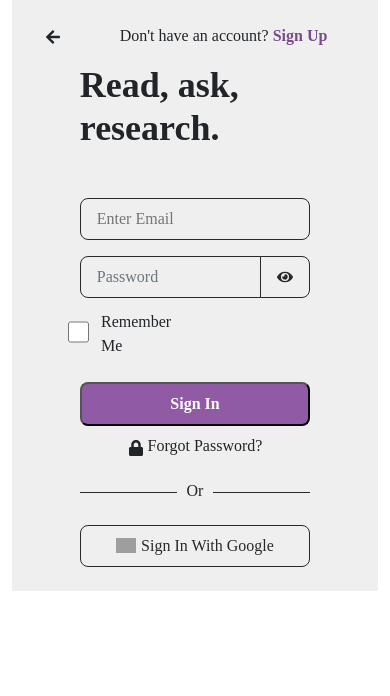
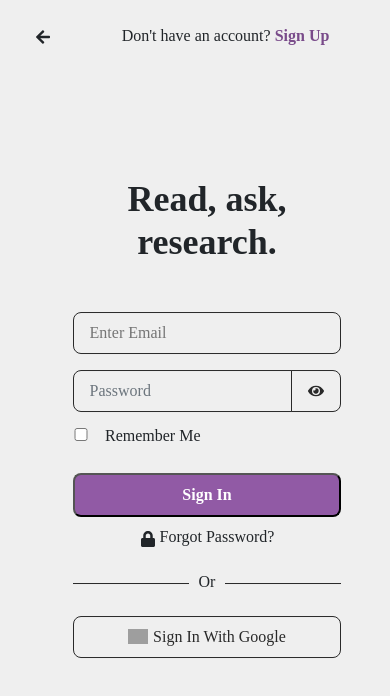
Before and after one commit to Christian-roi/frontend-healthcare, a React (Create React App) app: page /login in a window 390 px wide. Shown: the top 696 px of the page. Built offline with nearby package versions, Linux system fonts and the light colour scheme; grey boxes are pictures that could not be loaded.

Commit message:
responsive layout LogIn & SignUp

```diff
--- a/src/components/AuthLayout.css
+++ b/src/components/AuthLayout.css
@@ -1,9 +1,13 @@
-.row-auth {
+.row-auth, .row-name {
   /* width: 100%;
   height:100%; */
   margin: 0px;
   padding: 0px;
   font-family: 'Crismon Pro';
+}
+
+.row-auth {
+  height: 100vh;
 }
 
 .intro-section {
@@ -33,7 +37,7 @@
 }
 
 .form-auth {
-  margin: 50px;
+  margin: 40px;
 }
 
 .form-auth form, .landing-text{
@@ -83,5 +87,12 @@
 @media only screen and (max-width: 900px) {
   .form-auth {
     margin: 0 auto;
+    position: absolute;
+    top: 50%;
+    -ms-transform: translateY(-50%);
+    transform: translateY(-50%);
+  }
+  .landing-text {
+    text-align: center;
   }
 }
--- a/src/components/AuthLayout.js
+++ b/src/components/AuthLayout.js
@@ -8,7 +8,7 @@ const AuthLayout = ({image, children, textAuth, linkAuth, linkText}) => {
       navigate('/')
     };
     return (
-        <div className='container-fluid'>
+        // <div className='container-fluid'>
             <div className='row row-auth'>
                 <div className='col-lg-6 d-none d-lg-block mt-4 intro-section'>
                     <img src={image} alt="logo" className="mx-auto"/>
@@ -27,39 +27,8 @@ const AuthLayout = ({image, children, textAuth, linkAuth, linkText}) => {
                   </div>
                 </div>
             </div>
-        </div>
+        // </div>
     )
 }
 
 export default AuthLayout;
-
-/*
-import './AuthLayout.css';
-import signUpImage from '../assets/signUpImage.png';
-const AuthLayout = () => {
-  return (
-    <div className="sign-up-page-deskt">
-      <img className="rectangle-12" src={signUpImage} />
-      <div className="flex-container">
-        <div className="background">
-          <img className="arrow-left" src={arrowLeft} />
-          <img className="vector-38" src={vector38} />
-          <input className="full-name" type="text" />
-          <input className="full-name-1" type="text" />
-          <input className="full-name-2" type="text" />
-          <img className="sign-up-button-pri" src={signUpButtonPri} />
-          <div className="flex-container-1">
-            <hr className="line-1" />
-            <span>or</span>
-            <hr className="line-2" />
-          </div>
-          <img className="sign-up-button-goo" src={signUpButtonGoo} />
-        </div>
-        <img className="vector-39" src={vector39} />
-        <img className="vector-40" src={vector40} />
-      </div>
-    </div>
-  );
-};
-export default AuthLayout;
-*/
--- a/src/pages/LogIn.js
+++ b/src/pages/LogIn.js
@@ -30,9 +30,9 @@ const LogIn = () => {
                         }
                         </span>
                     </div>
-                    <div className='mt-0 row justify-content-start'>
-                        <input className="col-1" type="checkbox" value="" id="flexCheckDefault"/>
-                        <label className="col-4 mt-1" for="flexCheckDefault" style={{textAlign:'left'}}>
+                    <div className='mt-0 row justify-content-start remember-group'>
+                        <input className="col-1 ms-2" type="checkbox" value="" id="flexCheckDefault"/>
+                        <label className="col-lg-4 col-8 mt-1" for="flexCheckDefault" style={{textAlign:'left'}}>
                             Remember Me
                         </label>
                     </div>
--- a/src/pages/SignUp.js
+++ b/src/pages/SignUp.js
@@ -21,7 +21,7 @@ const SignUp = () => {
             <div className='row form-auth'>
                 <h2 className='landing-text'>Your exploration begins here.</h2>
                 <form className='mt-4'>
-                    <div className='row row-auth g-2'>
+                    <div className='row row-name g-2'>
                         <input type='text' className='col me-1' placeholder='First Name' name='first_name' required/>
                         <input type='text' className='col ms-1' placeholder='Last Name' name='last_name' required/>
                     </div>
```
